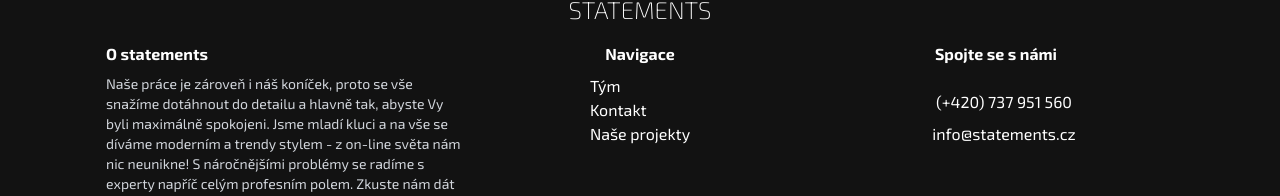
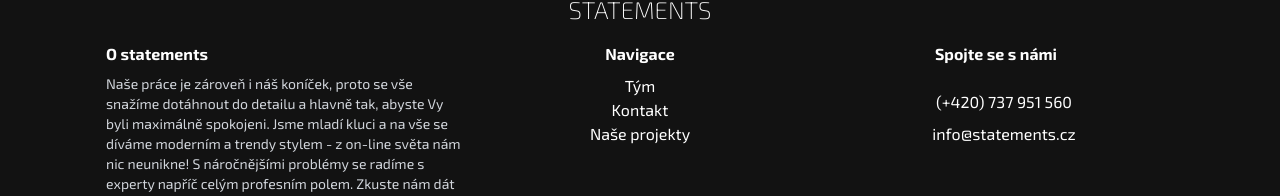
Before and after one commit to tomasborek/statement-frontend, a Next.js app: page /team in a window 1280 px wide. Shown: the part 1184-1380 px from the top of the page. Built offline with nearby package versions, Linux system fonts and the light colour scheme; some icons are missing.

Commit message:
Footer zarovnání navigace

```diff
--- a/components/Footer.tsx
+++ b/components/Footer.tsx
@@ -25,7 +25,7 @@ const Footer = () => {
           </div>
           <div className="flex flex-col md:items-center flex-1">
             <h3 className="font-bold mb-2">Navigace</h3>
-            <ul className="">
+            <ul className="md:text-center">
               <li className="transition-all hover:text-lightGreen">
                 <Link href="/team">Tým</Link>
               </li>
```
